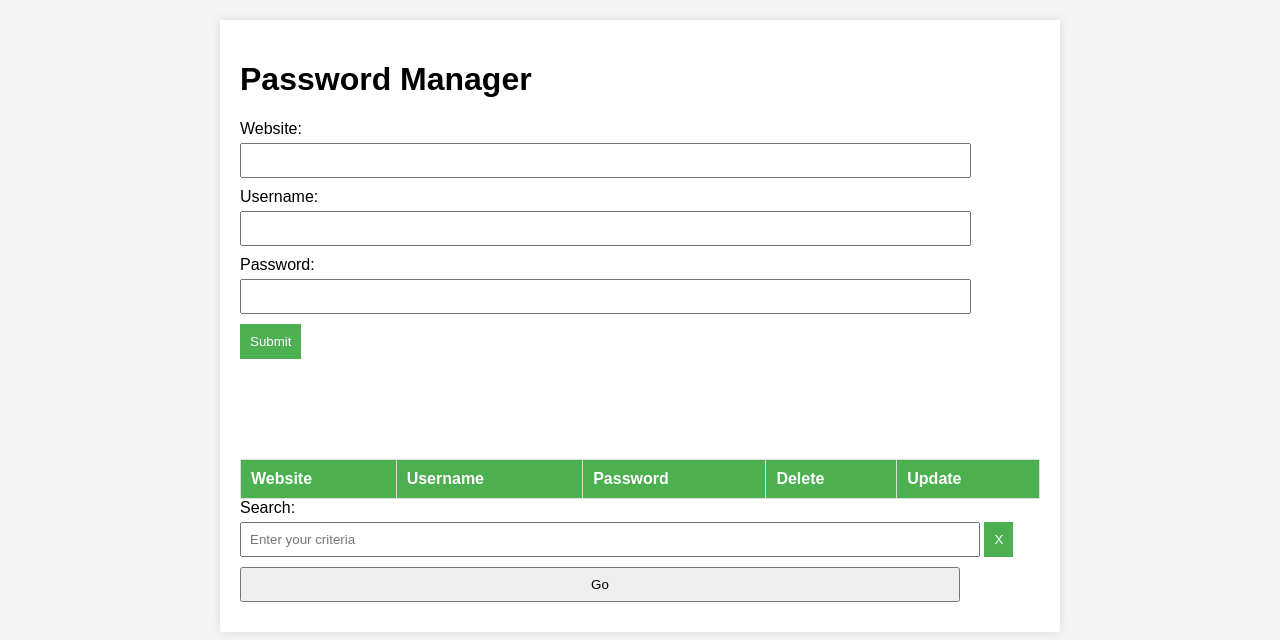
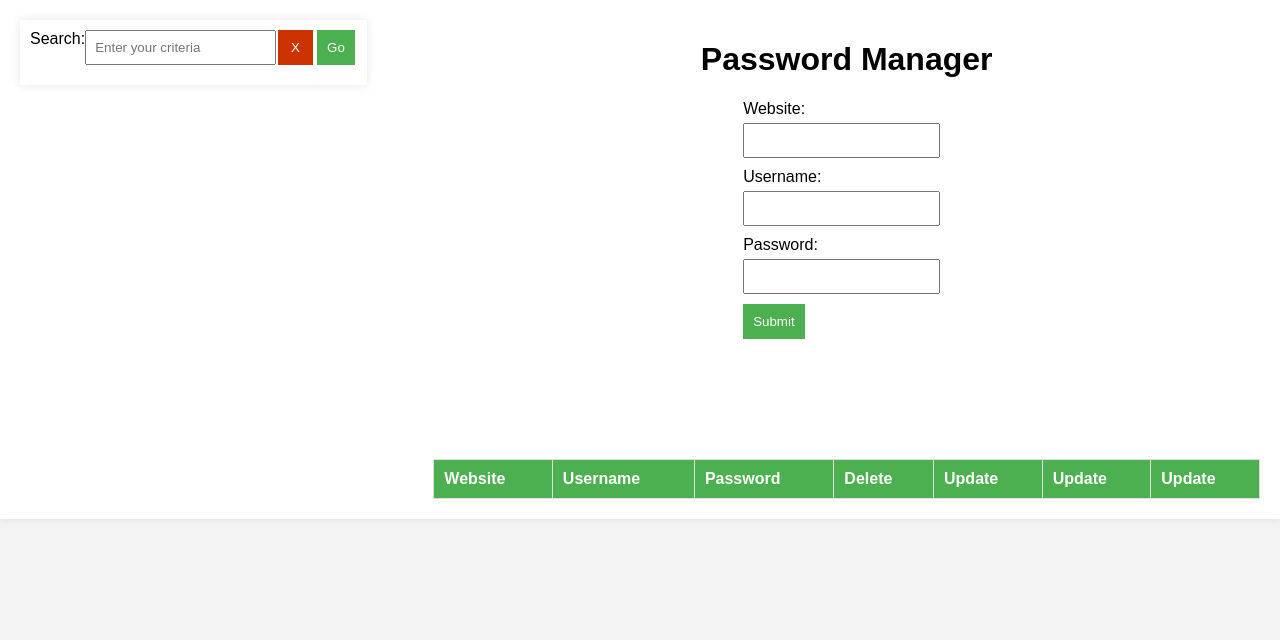
Before and after one commit to Karmakze/Password.Manager.Project, a plain HTML site: page Project v2 - Copy/HTMLPage1.html in a window 1280 px wide. Drawn offline with Linux system fonts and the light colour scheme.

Commit message:
flexbox implemented

```diff
--- a/Project v2 - Copy/HTMLPage1.html
+++ b/Project v2 - Copy/HTMLPage1.html
@@ -9,8 +9,18 @@
 <body>
 
     <div class="container">
-        <h1>Password Manager</h1>
+        <div class="sidebar">
+            <div class="Searchbx">
+                <!-- search features   -->
+                <label for="Search">Search:</label>                                             <!-- print out text and take input minlength is 20 as box is 20 wide by default -->
+                <input type="text" id="Search" name="Search" minlength="20" placeholder="Enter your criteria" />
+                <button onclick="document.getElementById('Search').value =''">X</button>
+                <input type="submit" value="Go" />
+            </div>
+        </div>
+
         <div class="rightSec">
+            <h1>Password Manager</h1>
             <!-- input form to datavase -->
             <form id="passwordForm">
                 <label for="website">Website:</label>
@@ -34,24 +44,15 @@
                         <th>Password</th>
                         <th>Delete</th>
                         <th>Update</th>
+                        <th>Update</th>
+                        <th>Update</th>
                     </tr>
                 </thead>
                 <tbody></tbody>
             </table>
         </div>
-
-        <div class="sidebar">
-            <div class="Searchbx">
-                <!-- search features   -->
-                <label for="Search">Search:</label>                                             <!-- print out text and take input minlength is 20 as box is 20 wide by default -->
-                <input type="text" id="Search" name="Search" minlength="20" placeholder="Enter your criteria" />
-                <button onclick="document.getElementById('Search').value =''">X</button>
-                <input type="submit" value="Go" />
-            </div>
-        </div>
-
     </div>
 
-        <script src="script.js"></script>
+    <script src="script.js"></script>
 </body>
 </html>
--- a/Project v2 - Copy/style.css
+++ b/Project v2 - Copy/style.css
@@ -7,72 +7,100 @@ body {
 }
 
 .container {
-    max-width: 800px;
-    margin: 20px auto;
+    display: flex;
+    max-width: 100%;
+    margin: auto;
     padding: 20px;
     background-color: #fff;
     box-shadow: 0 0 10px rgba(0, 0, 0, 0.1);
 }
 
-.loginbx {
+.sidebar {
+    display: flex;
+    align-items: flex-start;
+    justify-content: flex-start;
+    flex-direction: column;
+    flex: 2;
+}
+/* not actual loggin box jit tripping form search need stop change */
+.Searchbx {
+    display: flex;
+    flex-direction: row;
     margin: 0;
     padding: 10px;
     max-width: 400px;
     background-color: #fff;
     box-shadow: 0 0 10px rgba(0, 0, 0, 0.1);
-
 }
 
-    .loginbx label {
-        margin-right: 10px;
-
-        top: 30px;
-        left: 15px;
-    }
-    .loginbx input[type="text"] {
-        width: 10%;
+    .Searchbx input[type="text"] {
+        width: 100%;
         padding: 8px;
         margin-bottom: 10px;
-        margin-right: 10px;
-
+        margin-right: 2px;
         top: 60px;
         left: 15px;
     }
 
-    .loginbx input[type="submit"] {
-
-        top: 60px;
-        left: 290px;
-        width: 2%;
-        padding: 8px;
-        margin-bottom: 10px;
-        margin-right: 10px;
+    .Searchbx input[type="submit"] {
+        width: 15%;
+        padding: 10px;
         color: #fff;
         background-color: #4caf50;
         border: none;
+        margin-left: 2px;
+        margin-right: 2px;
     }
-        .loginbx input[type="submit"]:hover {
+        .Searchbx input[type="submit"]:hover {
             background-color: #45a049;
         }
-    .loginbx button {
-
+    .Searchbx button {
         top: 60px;
         left: 340px;
-        width: 2%;
-        padding: 8px;
+        width: 15%;
+        padding: 10px;
+        margin-left: 0px;
         margin-bottom: 10px;
-        margin-right: 10px;
+        margin-right: 2px;
+        margin-right: 2px;
         color: #fff;
         background-color: #CC3300;
         border: none;
     }
-        .loginbx button:hover {
+        .Searchbx button:hover {
             background-color: #990000;
         }
 
+
+
+
+
+
+.rightSec {
+    display: flex;
+    align-items: center;
+    justify-content: flex-start;
+    flex-direction: column;
+    flex: 4;
+}
+/* input boxes and button/labels */
+
 form {
+    display: flex;
+    flex-direction: column;
+    justify-content: flex-start;
+    align-items: flex-start;
     margin-bottom: 100px;
-    margin-right: 10px
+    flex-grow: 5;
+    margin-right: 10px;
+}
+
+
+
+table {
+    width: 100%;
+    border-collapse: collapse;
+    margin-top: 20px;
 }
 
 label {
@@ -97,13 +125,6 @@ button {
     button:hover {
         background-color: #45a049;
     }
-
-table {
-    width: 100%;
-    border-collapse: collapse;
-    margin-top: 20px;
-}
-
 th, td {
     border: 1px solid #ddd;
     padding: 10px;
@@ -118,10 +139,3 @@ th {
 tr:hover {
     background-color: #f5f5f5;
 }
-
-
-
-.loginbx {
-    display: flex;
-    align-self: flex-start;
-}
```
